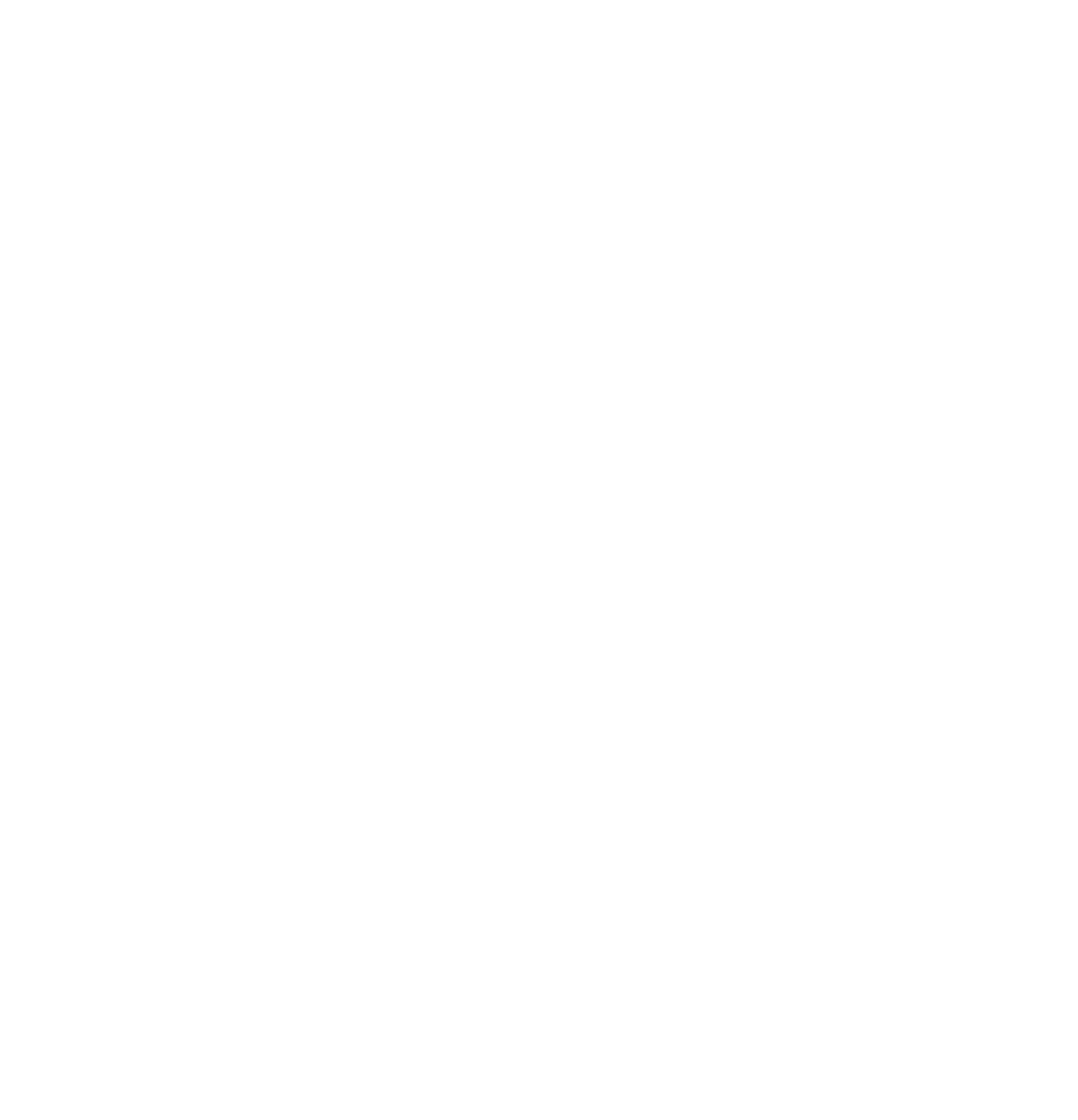
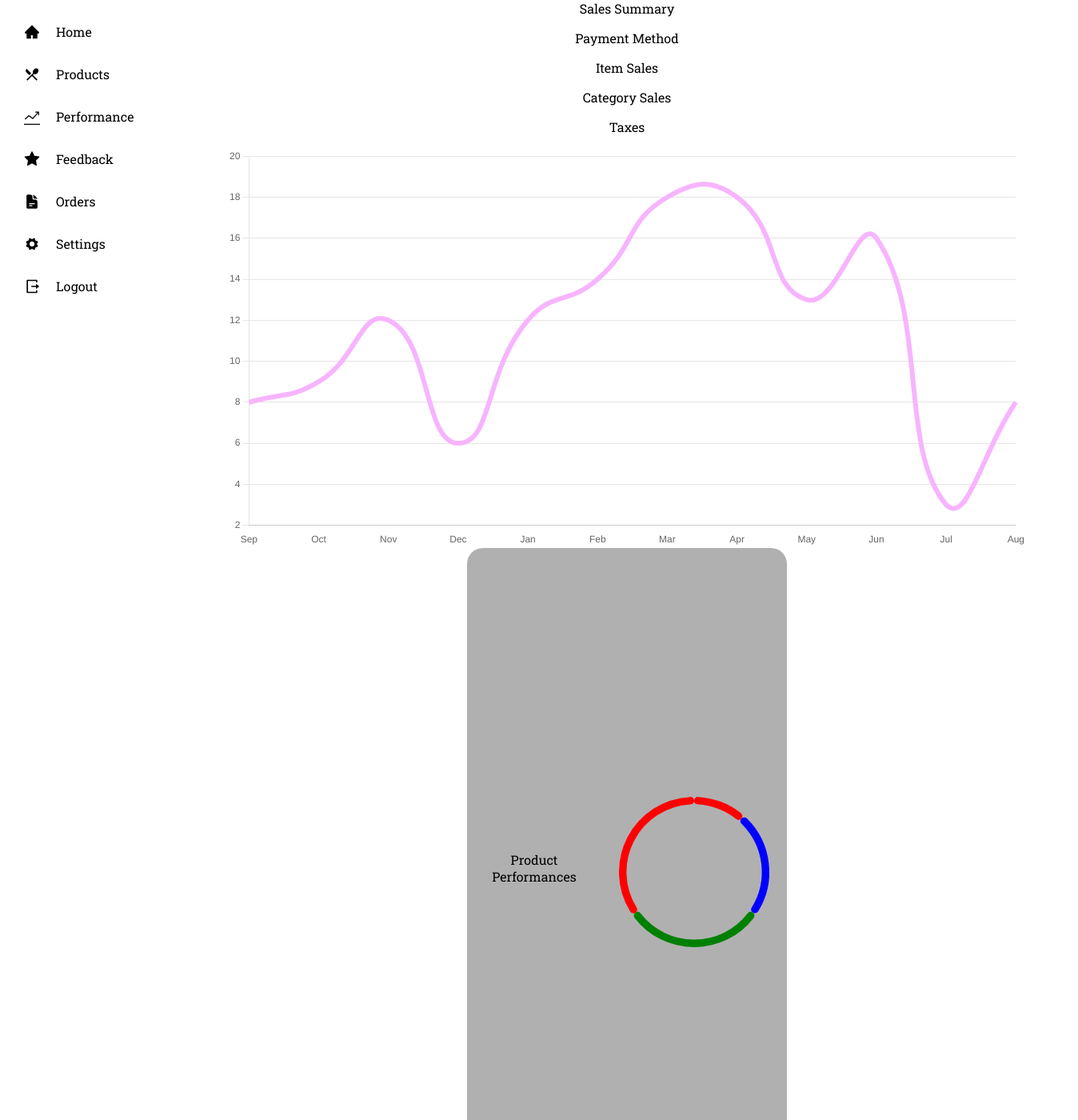
Before and after one commit to Trishaneww/kiosk, a React (Create React App) app: page /dashboard in a window 1280 px wide. Before the commit this address had no page. Shown: the part 80-1480 px from the top of the page at 80% size, 1348 px wide, since content can reach past the window. Before the commit the page ends 800 px from the top, so only its background shows below. Built offline with nearby package versions, Linux system fonts and the light colour scheme.

Commit message:
created doughnut chart

```diff
--- a/src/App.js
+++ b/src/App.js
@@ -5,7 +5,7 @@ import Login from './components/login/Login';
 import Signup from './components/signup/Signup';
 import Viewmenu from './components/viewmenu/Viewmenu';
 import Orders from './components/orders/Orders';
-
+import Dashboard from './components/dashboard/Dashboard'
 function App() {
   return (
     <BrowserRouter>
@@ -16,6 +16,7 @@ function App() {
           <Route path='/signup' element={<Signup />} />
           <Route path='/menu/:id' element={<Viewmenu />} />
           <Route path='/orders' element={<Orders />} />
+          <Route path='/dashboard' element={<Dashboard />} />
         </Routes>
       </div>
 
--- /dev/null
+++ b/src/components/dashboard/Dashboard.jsx
@@ -0,0 +1,34 @@
+import "./Dashboard.scss";
+import "../../styles/global.scss";
+import Navbar from "../navbar/Navbar";
+import Linechart from '../linechart/LineChart';
+import Doughnut from '../doughnut/DoughnutChart';
+
+const Performance = () => {
+  return (
+    <div className="main">
+      <Navbar />
+      <div className="dashboard">
+        <navbar className="dashboard-navbar">
+          <p>Sales Summary</p>
+          <p>Payment Method</p>
+          <p>Item Sales</p>
+          <p>Category Sales</p>
+          <p>Taxes</p>
+        </navbar>
+
+        <div className="dashboard__line">
+          <Linechart />
+        </div>
+        <div className="dashboard__products">
+          <p>Product Performances</p>
+          <div className="dashboard__products-doughnut">
+            <Doughnut />
+          </div>
+        </div>
+      </div>
+    </div>
+  );
+};
+
+export default Performance;
--- /dev/null
+++ b/src/components/dashboard/Dashboard.scss
@@ -0,0 +1,27 @@
+.dashboard {
+    width: 100%;
+    padding: 4rem;
+    display:flex;
+    flex-direction: column;
+    justify-content: center;
+    align-items: center;
+
+    &__line {
+        width: 1000px;
+    }
+
+    &__products {
+        display: flex;
+        justify-content: center;
+        align-items: center;
+        width: 400px;
+        height: 800px;
+        background-color: rgb(176, 176, 176);
+        border-radius: 20px;
+
+        &-doughnut {
+            padding:1rem;
+            width: 200px;
+        }
+    }
+}
--- /dev/null
+++ b/src/components/doughnut/DoughnutChart.jsx
@@ -0,0 +1,29 @@
+import React from "react";
+import { Doughnut } from "react-chartjs-2";
+import { Chart as ChartJS, ArcElement, Tooltip, Legend } from "chart.js";
+
+ChartJS.register(ArcElement, Tooltip, Legend);
+
+const data = {
+  datasets: [
+    {
+      data: [3, 6, 8, 9],
+      backgroundColor: ["red", "blue", "green"],
+      borderColor: ["rgba(0, 0, 0, 0)"],
+      cutout: "90%",
+      borderRadius: 20,
+    },
+  ],
+};
+
+const options = {};
+
+const DoughnutChart = () => {
+  return (
+    <div>
+      <Doughnut data={data} options={options} />
+    </div>
+  );
+};
+
+export default DoughnutChart;
--- a/src/components/performance/Performance.jsx
+++ b/src/components/linechart/LineChart.jsx
@@ -1,21 +1,27 @@
-import './Performance.scss'
-import "../../styles/global.scss";
-import Navbar from '../navbar/Navbar'
-import { Line } from 'react-chartjs-2';
+import React from 'react'
+import { Line } from "react-chartjs-2";
 import {
-    Chart as ChartJS,
-    LineElement,
-    CategoryScale,
-    LinearScale,
-    PointElement
-} from 'Chart-js';
+  Chart as ChartJS,
+  ArcElement,
+  Tooltip,
+  Legend,
+  LineElement,
+  CategoryScale,
+  LinearScale,
+  PointElement,
+} from "chart.js";
 
-ChartJS.register (
-    LineElement,
-    CategoryScale,
-    LinearScale,
-    PointElement
-)
+ChartJS.register(
+  ArcElement,
+  Tooltip,
+  Legend,
+  LineElement,
+  CategoryScale,
+  LinearScale,
+  PointElement
+);
+
+const LineChart = () => {
 
 const data = {
     labels: [
@@ -66,15 +72,11 @@ const data = {
       },
     },
   };
-
-
-const Performance = () => {
   return (
-    <div className="main">
-        <Navbar />
+    <div>
         <Line data={data} options={options} />
     </div>
   )
 }
 
-export default Performance
+export default LineChart
--- a/src/components/navbar/Navbar.jsx
+++ b/src/components/navbar/Navbar.jsx
@@ -22,7 +22,7 @@ const Homepage = () => {
 
           <div className="sidebar-link">
             <MdRestaurantMenu size={20} />
-            <p>Menu</p>
+            <p>Products</p>
           </div>
 
           <div className="sidebar-link">
```
Also changed, not shown: src/components/performance/Performance.scss (deleted).
